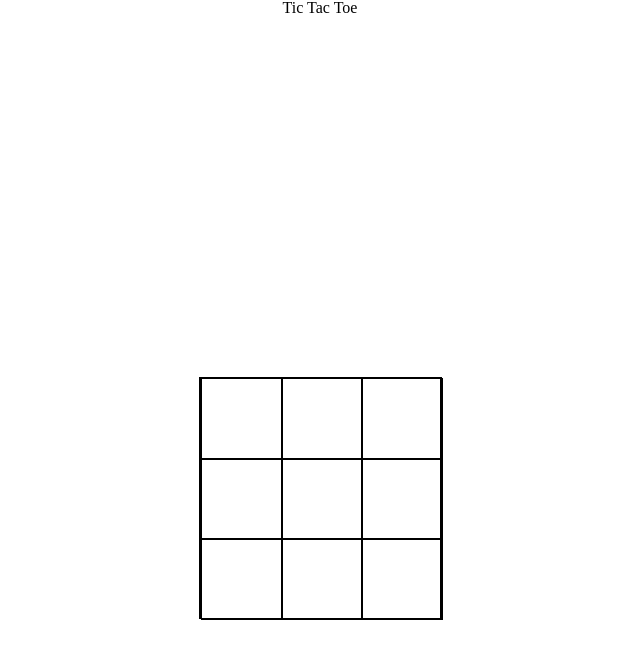
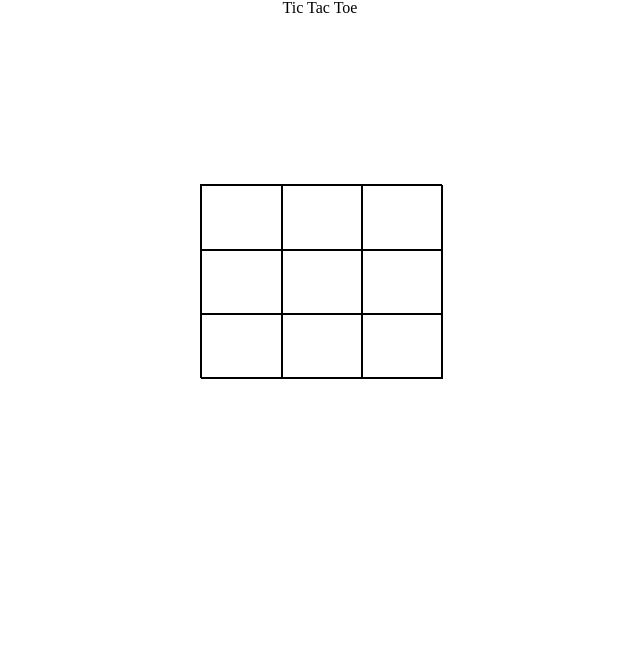
Before and after one commit to treaty1210/tic-tac-toe, a plain HTML site: page index.html in a window 1280 px wide. Shown: the whole page, without its empty margins (320-960 px from the left). Drawn offline with Linux system fonts and the light colour scheme.

Commit message:
Fixed rows

```diff
--- a/style.css
+++ b/style.css
@@ -3,16 +3,17 @@ body {
     width: 100vw;
     height: 100vh;
     justify-items: center;
+    grid-template-rows: 0.3fr 0.3fr 2fr;
 }
 
 .gameBoard {
     display: grid;
+    grid-template-rows: 2fr 0.5fr;
     /* grid-template-columns: 1fr 1fr 1fr;
     grid-template-rows: 1fr 1fr 1fr; */
     align-items: center;
     width: 240px;
     height: 240px;
-    border: 1px solid black;
 }
 
 .gridBox {
```
